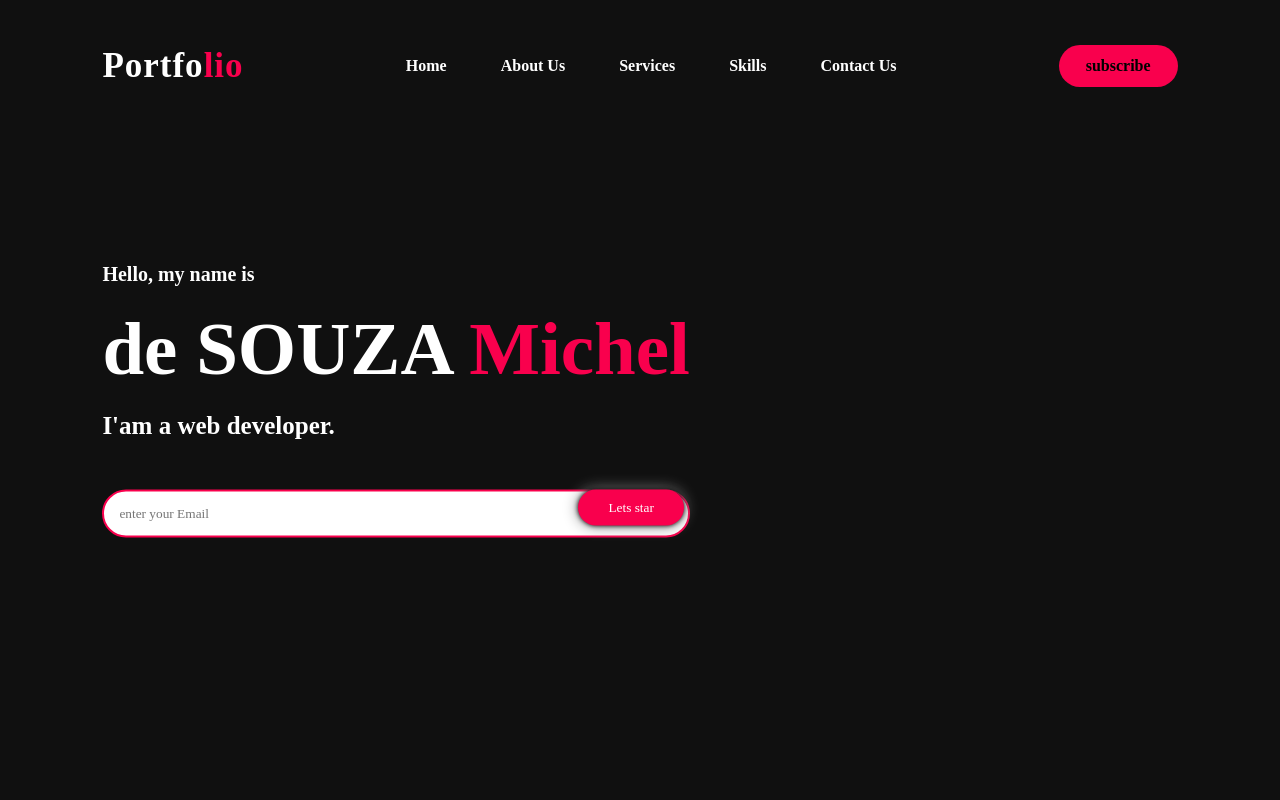
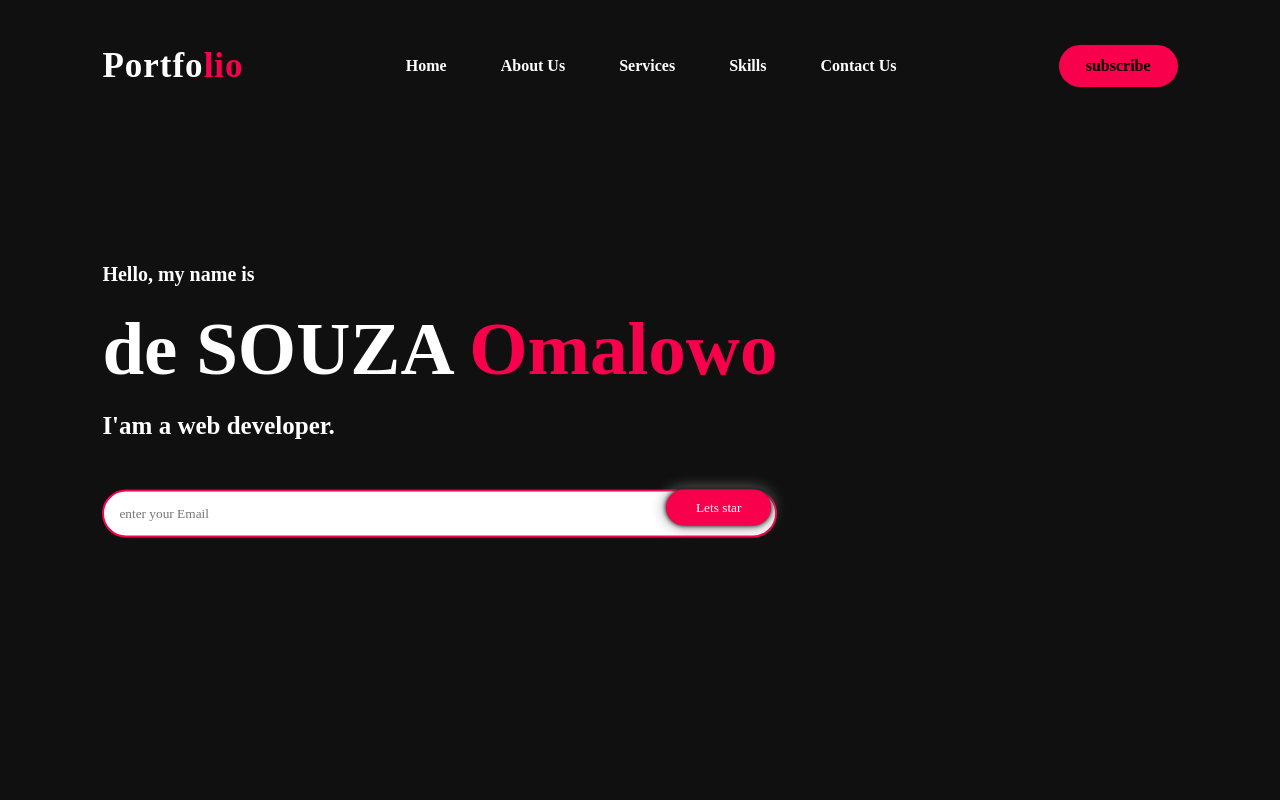
Before and after one commit to omalowo/porfolio, a plain HTML site: page index.html in a window 1280 px wide. Shown: the top 800 px of the page. Drawn offline with Linux system fonts and the light colour scheme.

Commit message:
change prenom

```diff
--- a/index.html
+++ b/index.html
@@ -25,7 +25,7 @@
 	</nav>
 	<div class= "content">
 		<h4> Hello, my name is</h4>
-		<h1>de SOUZA <span>Michel</span></h1>
+		<h1>de SOUZA <span>Omalowo</span></h1>
 		<h3>I'am a web developer.</h3>
 		<div class="newslatter">
 			<from>
```
